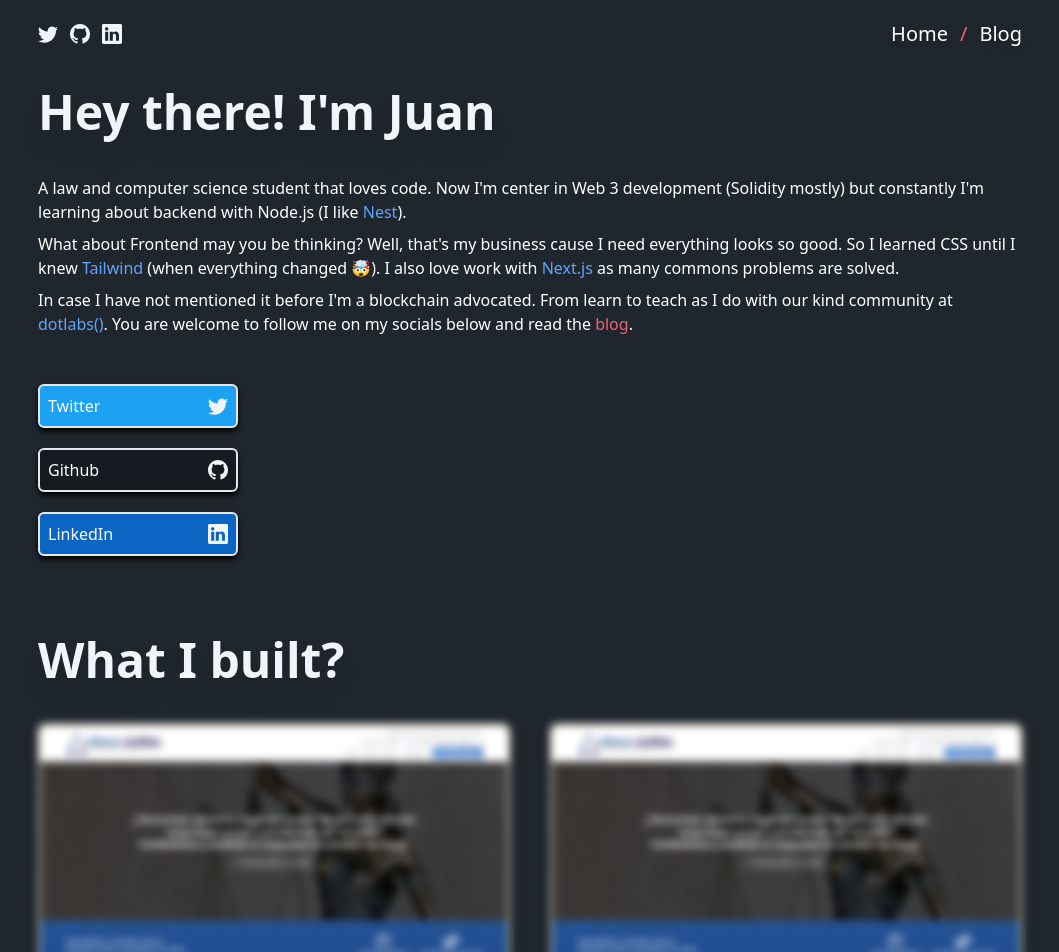
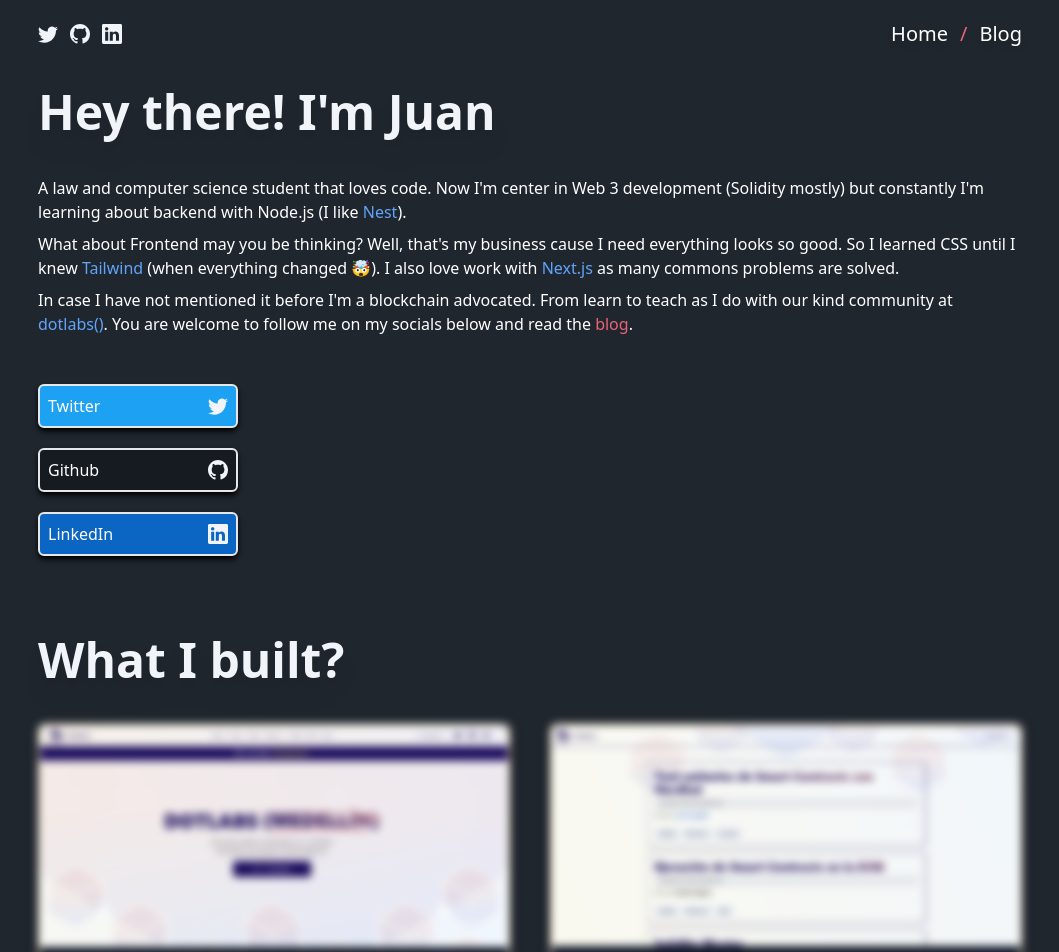
Before and after one commit to Cocodrilette/blog, a Next.js app: page / in a window 1280 px wide. Shown: the top 952 px of the page, without its empty margins (110-1169 px from the left). Built offline with nearby package versions, Linux system fonts and the light colour scheme.

Commit message:
new built by me

```diff
--- a/src/components/about/BuiltByMe.tsx
+++ b/src/components/about/BuiltByMe.tsx
@@ -8,10 +8,17 @@
       </h2>
       <div className="grid md:grid-cols-2 grid-cols-1 gap-10 ">
         <ProjectCard
-          imageUrl="/images/alianza-juridica.png"
+          imageUrl="/images/dotlabs.png"
           title="dotlabs(Medellin)"
           description="Landing page built to dotlabs() hackathon built with Astro and Tailwind."
           link="https://dotlabs.academy/"
+        />
+
+        <ProjectCard
+          imageUrl="/images/dotlabs-calendar.png"
+          title="dotlabs() Workshops calendar"
+          description="Calendar built for the dotlabs() workshops using Next.js and Tailwind."
+          link="https://dotlabs-workshops-calendar.vercel.app/"
         />
 
         <ProjectCard
```
